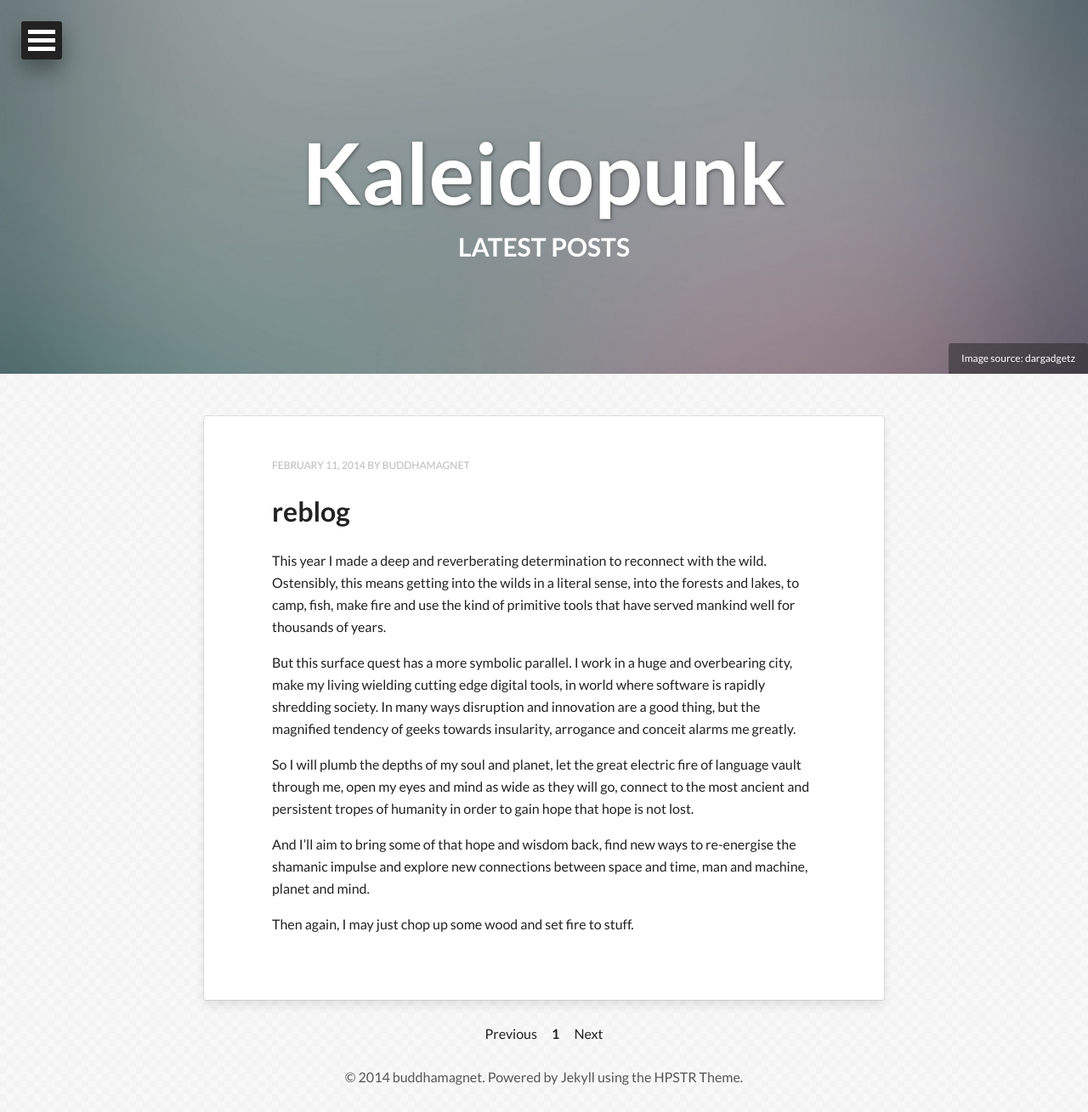
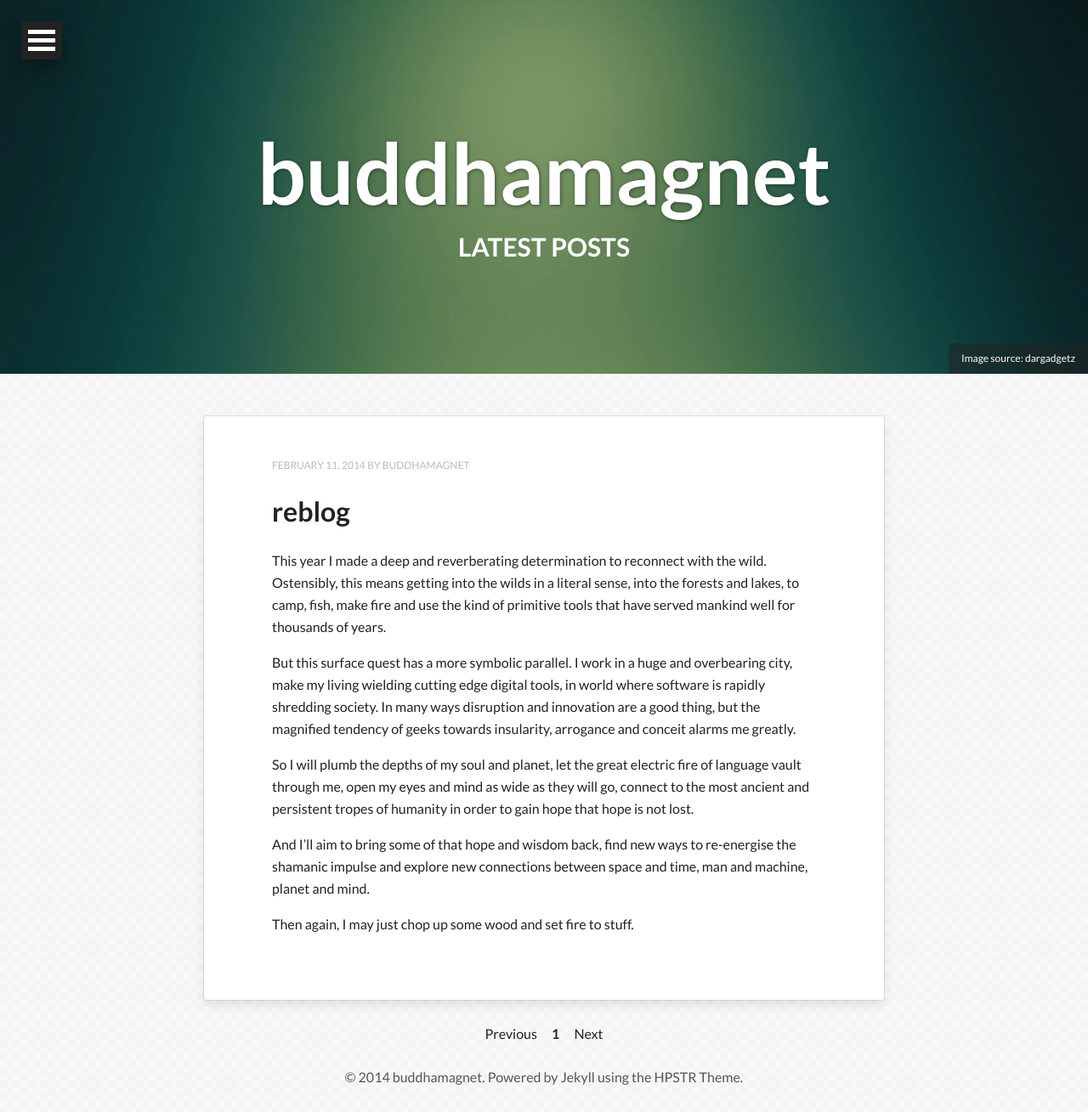
Before and after one commit to buddhamagnet/buddhamagnet.github.com, a Jekyll site: the page built from index.html, in a window 1280 px wide. Shown: the whole page at 85% size. Built offline with Jekyll 4.4.1, drawn with Linux system fonts in a browser that asks for light colours; nearby versions of some CDN libraries; the list of posts is cut into pages by our own code.

Commit message:
reconfigure

```diff
--- a/_config.yml
+++ b/_config.yml
@@ -1,5 +1,5 @@
-title:            Kaleidopunk
-description:      Word engineering
+title:            buddhamagnet
+description:      word engineering
 disqus_shortname:
 #Your site's domain goes here. Leave localhost server or blank when working locally.
 url:              http://localhost:4000
@@ -10,29 +10,16 @@
   avatar:         shaman.jpg
   bio:            "word engineer"
   email:          buddhamagnet@gmail.com
-  # Social networking links used in footer. Update and remove as you like.
   twitter: buddhamagnet
-  facebook:
   github: buddhamagnet
-  stackexchange:
   linkedin:
-  instagram:
-  flickr:
-  tumblr:
-  # For Google Authorship https://plus.google.com/authorship
-  google_plus:
 
 # Background image to be tiled on all pages
 background: ps_neutral.png
 
-# Analytics and webmaster tools stuff goes here
 google_analytics:
 google_verify:
-# https://ssl.bing.com/webmaster/configure/verify/ownership Option 2 content= goes here
-bing_verify:
 
-# Links to include in top navigation
-# For external links add external: true
 links:
   - title: digital credentials
     url: http://github.com/buddhamagnet/cv
@@ -41,16 +28,13 @@
     url: http://woodland-ways.co.uk
     external: true
 
-# http://en.wikipedia.org/wiki/List_of_tz_database_time_zones
 timezone:    America/New_York
 future:      true
 pygments:    true
 markdown:    kramdown
 
-# https://github.com/mojombo/jekyll/wiki/Permalinks
 permalink:   /:categories/:title/
 
-# Amount of post to show on home page
 paginate: 5
 
 kramdown:
--- a/index.html
+++ b/index.html
@@ -4,7 +4,7 @@
 description: "Describe this nonsense."
 tags: [Jekyll, theme, themes, responsive, blog, modern]
 image:
-  feature: abstract-1.jpg
+  feature: abstract-10.jpg
   credit: dargadgetz
   creditlink: http://www.dargadgetz.com/ios-7-abstract-wallpaper-pack-for-iphone-5-and-ipod-touch-retina/
 ---
```
